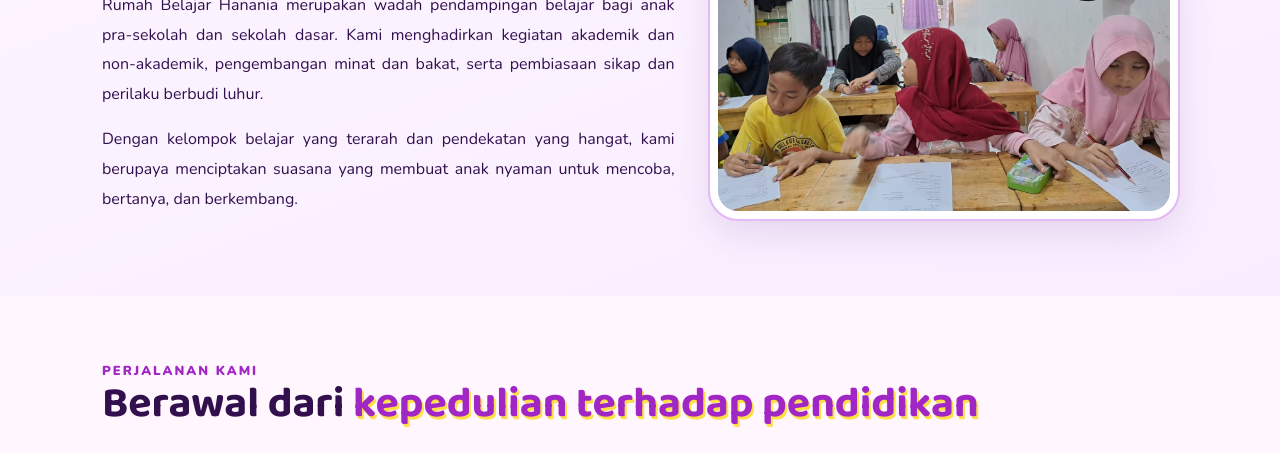
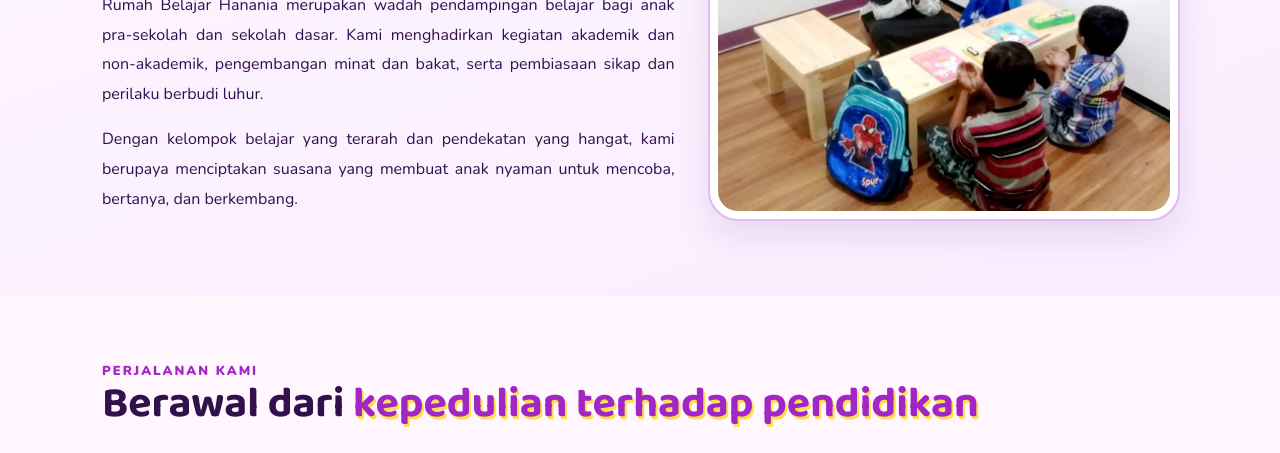
Before and after one commit to hanania-id/hanania-id.github.io, a plain HTML site: page tentang.html in a window 1280 px wide. Shown: the part 647-1100 px from the top of the page. Drawn offline with nearby package versions, Linux system fonts and the light colour scheme.

Commit message:
Update tentang.html

```diff
--- a/tentang.html
+++ b/tentang.html
@@ -102,7 +102,7 @@ footer{background:#35104d;color:white;padding:23px 0}footer .container{align-ite
 @media(max-width:390px){.team-row .about-person{flex-basis:100%}}
 </style></head><body class="about-page"><div class="top-area"><div class="container"><header class="nav about-nav"><a class="brand" href="index.html"><img alt="Logo Rumah Belajar Hanania" src="assets/logo.png"/><span>Rumah Belajar<br/><b>HANANIA</b></span></a><button aria-controls="nav-links" aria-expanded="false" class="menu-toggle" onclick="const n=document.getElementById('nav-links');const o=n.classList.toggle('open');this.setAttribute('aria-expanded',o)">☰ Menu</button><nav aria-label="Navigasi utama" class="links" id="nav-links"><a href="index.html">Beranda</a><a aria-current="page" href="tentang.html">Tentang Kami</a><a href="index.html#program">Program</a><a href="index.html#galeri">Galeri &amp; Prestasi</a><a href="index.html#faq">FAQ</a><a class="cta" href="https://wa.me/6285767384444" rel="noopener" target="_blank">📞 Hubungi Kami ↗</a></nav></header></div></div><main>
 <section class="about-hero"><div class="about-wrap"><div class="about-eyebrow">KENALI HANANIA</div><h1>Tempat Belajar, <span>Tempat Bertumbuh</span></h1><p>Rumah Belajar Hanania hadir untuk mendampingi anak belajar dengan cara yang efektif, menyenangkan, dan ramah anak—melalui kegiatan yang menghargai proses, kebutuhan, dan potensi setiap anak.</p></div></section>
-<section class="about-section"><div class="about-wrap about-grid"><div><div class="about-eyebrow">SIAPA KAMI?</div><h2>Belajar bersama, <span class="accent">bertumbuh bersama.</span></h2><p>Rumah Belajar Hanania merupakan wadah pendampingan belajar bagi anak pra-sekolah dan sekolah dasar. Kami menghadirkan kegiatan akademik dan non-akademik, pengembangan minat dan bakat, serta pembiasaan sikap dan perilaku berbudi luhur.</p><p>Dengan kelompok belajar yang terarah dan pendekatan yang hangat, kami berupaya menciptakan suasana yang membuat anak nyaman untuk mencoba, bertanya, dan berkembang.</p></div><img alt="Suasana kegiatan belajar di Rumah Belajar Hanania" class="about-photo" loading="lazy" src="assets/kelas.jpg"/></div></section>
+<section class="about-section"><div class="about-wrap about-grid"><div><div class="about-eyebrow">SIAPA KAMI?</div><h2>Belajar bersama, <span class="accent">bertumbuh bersama.</span></h2><p>Rumah Belajar Hanania merupakan wadah pendampingan belajar bagi anak pra-sekolah dan sekolah dasar. Kami menghadirkan kegiatan akademik dan non-akademik, pengembangan minat dan bakat, serta pembiasaan sikap dan perilaku berbudi luhur.</p><p>Dengan kelompok belajar yang terarah dan pendekatan yang hangat, kami berupaya menciptakan suasana yang membuat anak nyaman untuk mencoba, bertanya, dan berkembang.</p></div><img alt="Suasana kegiatan belajar di Rumah Belajar Hanania" class="about-photo" loading="lazy" src="assets/foto-awal-kbm-hanania.jpeg"/></div></section>
 <section class="about-section about-story"><div class="about-wrap"><div class="about-eyebrow">PERJALANAN KAMI</div><h2>Berawal dari <span class="accent">kepedulian terhadap pendidikan</span></h2><p>Rumah Belajar Hanania didirikan pada <strong>10 Juli 2020</strong>, di tengah pandemi COVID-19. Berangkat dari kepedulian terhadap kebutuhan belajar anak ketika kegiatan pendidikan mengalami banyak perubahan, Hanania hadir sebagai ruang pendampingan yang dekat, hangat, dan mudah dijangkau keluarga.</p><p>Seiring perjalanan waktu, kepercayaan keluarga mendorong Hanania untuk terus mengembangkan program, bahan ajar, serta pelayanan yang mengutamakan pembelajaran efektif, menyenangkan, dan ramah anak.</p><div class="about-timeline"><article class="about-step"><b>2020</b><h3>Langkah Awal</h3><p>Hanania memulai kegiatan pendampingan belajar sebagai wujud kepedulian terhadap pendidikan anak di masa pandemi.</p></article><article class="about-step"><b>2025</b><h3>Lima Tahun Perjalanan</h3><p>Hanania terus bertumbuh bersama keluarga, memperkaya pengalaman belajar, dan memperkuat kepercayaan masyarakat.</p></article><article class="about-step"><b>Sekarang</b><h3>Terus Berkembang</h3><p>Hanania membenahi program, bahan ajar, dan sistem layanan untuk menghadirkan pengalaman belajar yang semakin baik.</p></article></div></div></section>
 <section class="about-section"><div class="about-wrap about-values"><div class="about-panel"><div class="about-eyebrow">VISI</div><h2>Arah yang kami tuju</h2><p><strong>“Mencetak Pembelajar yang Cerdas Dalam Berpikir &amp; Bertindak.”</strong></p></div><div class="about-panel"><div class="about-eyebrow">MISI</div><h2>Langkah yang kami lakukan</h2><ol><li>Meningkatkan kemampuan Akademik &amp; Non-Akademik.</li><li>Mengembangkan minat &amp; bakat anak.</li><li>Membentuk sikap dan perilaku yang berbudi luhur.</li></ol></div></div></section>
 <section class="about-section about-story"><div class="about-wrap"><div class="about-eyebrow">CARA KAMI BELAJAR</div><h2>Filosofi <span class="accent">FACE</span></h2><p>Empat prinsip yang menjadi pengingat dalam merancang pengalaman belajar anak.</p><div class="about-face"><article><img alt="Ikon Fun" loading="lazy" src="assets/icon-fun.webp"/><h3>Fun</h3><p>Belajar dalam suasana menyenangkan.</p></article><article><img alt="Ikon Active" loading="lazy" src="assets/icon-active.webp"/><h3>Active</h3><p>Anak terlibat dan berani mencoba.</p></article><article><img alt="Ikon Creative" loading="lazy" src="assets/icon-creative.webp"/><h3>Creative</h3><p>Memberi ruang untuk imajinasi dan karya.</p></article><article><img alt="Ikon Effective" loading="lazy" src="assets/icon-effective.webp"/><h3>Effective</h3><p>Pembelajaran terarah dan bermakna.</p></article></div></div></section>
```
